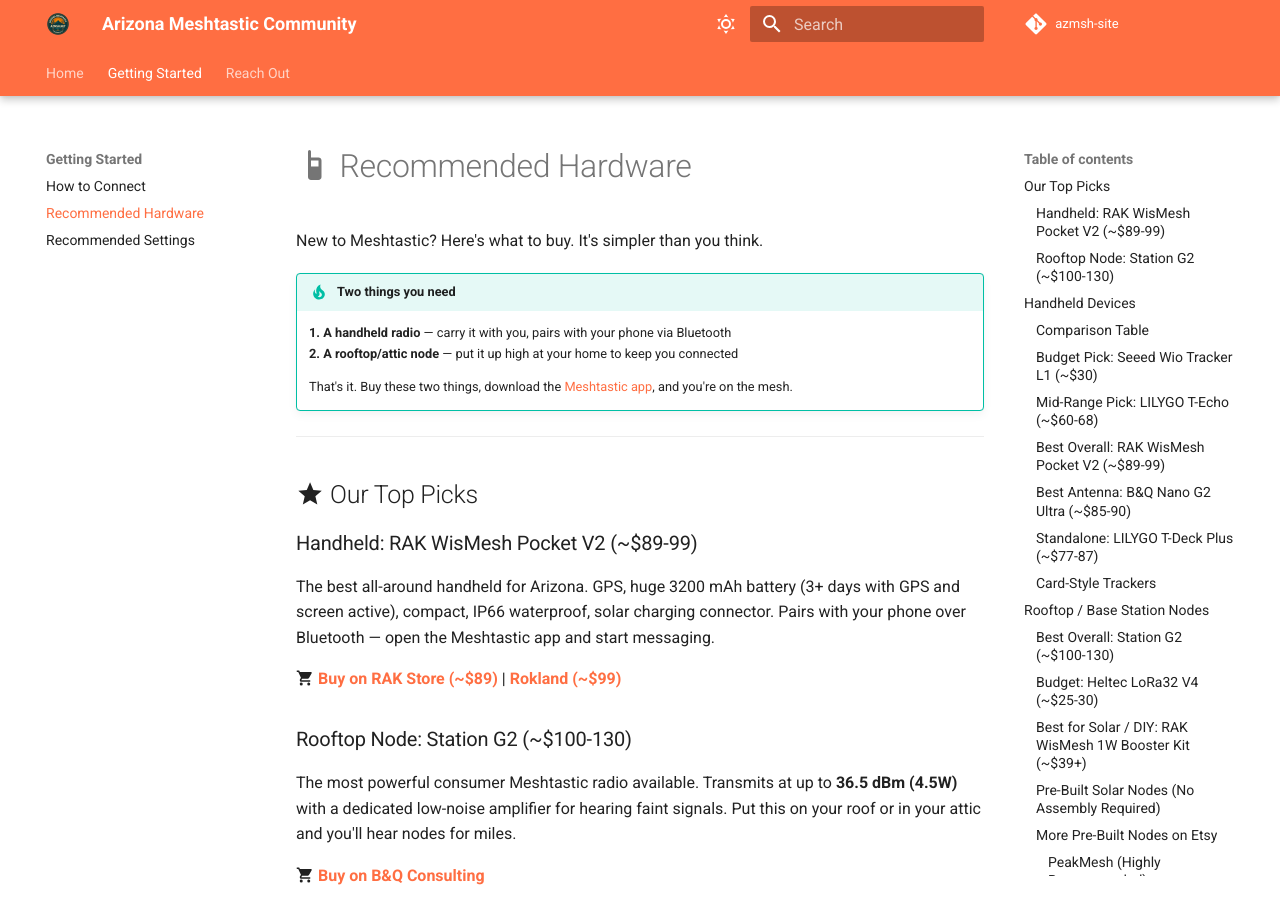
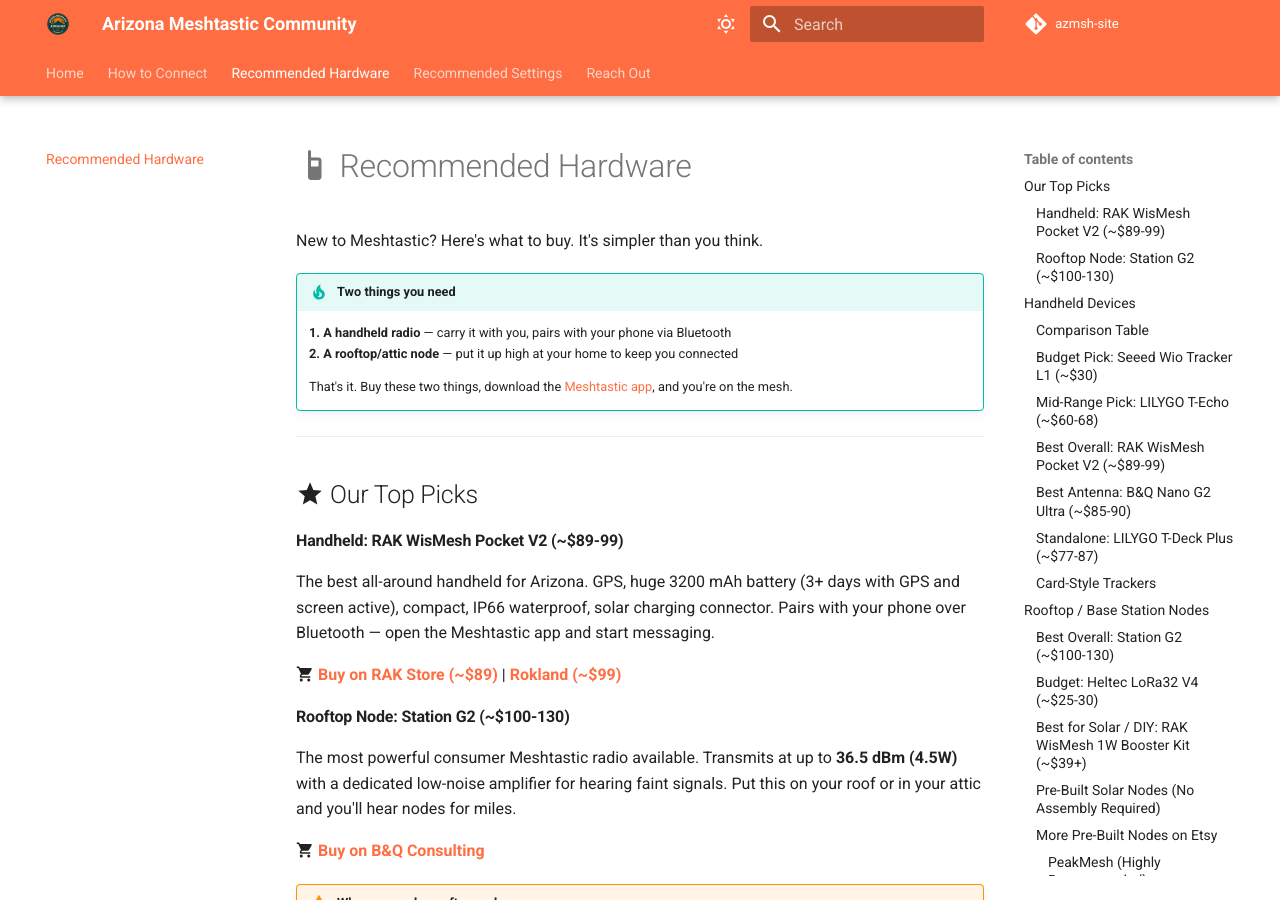
Before and after one commit to ArizonaMeshtasticCommunity/azmsh-site, an MkDocs documentation site: the page built from docs/docs/recommended-hardware.md, in a window 1280 px wide and 900 px high. Built offline with MkDocs 1.6.1 and Material for MkDocs 9.7.7, drawn with Linux system fonts in a browser that asks for light colours; comment, search, counter and statistics services are not loaded.

Commit message:
restructure: flat nav, clean up TOC headings

```diff
--- a/docs/docs/recommended-hardware.md
+++ b/docs/docs/recommended-hardware.md
@@ -16,13 +16,13 @@
 
 ## :material-star: Our Top Picks
 
-### Handheld: RAK WisMesh Pocket V2 (~$89-99)
+#### Handheld: RAK WisMesh Pocket V2 (~$89-99)
 
 The best all-around handheld for Arizona. GPS, huge 3200 mAh battery (3+ days with GPS and screen active), compact, IP66 waterproof, solar charging connector. Pairs with your phone over Bluetooth — open the Meshtastic app and start messaging.
 
 :material-cart: **[Buy on RAK Store (~$89)](https://store.rakwireless.com/products/wismesh-pocket)** | **[Rokland (~$99)](https://store.rokland.com/products/wismesh-pocket)**
 
-### Rooftop Node: Station G2 (~$100-130)
+#### Rooftop Node: Station G2 (~$100-130)
 
 The most powerful consumer Meshtastic radio available. Transmits at up to **36.5 dBm (4.5W)** with a dedicated low-noise amplifier for hearing faint signals. Put this on your roof or in your attic and you'll hear nodes for miles.
 
@@ -37,7 +37,7 @@
 
 These radios pair with your phone over Bluetooth so you can type messages on your phone screen. All use the nRF52840 chip (great battery life, Bluetooth only) unless noted.
 
-### Comparison Table
+#### Comparison Table
 
 | Device | Battery | Est. Battery Life | Screen | Price | Best For |
 |---|---|---|---|---|---|
@@ -69,7 +69,7 @@
 
 ---
 
-### :material-star-outline: Budget Pick: Seeed Wio Tracker L1 (~$30)
+#### :material-star-outline: Budget Pick: Seeed Wio Tracker L1 (~$30)
 
 The best value in Meshtastic right now. For around $30 you get a radio, GPS, screen, and battery — ready to go.
 
@@ -83,7 +83,7 @@
 
 ---
 
-### :material-star-half-full: Mid-Range Pick: LILYGO T-Echo (~$60-68)
+#### :material-star-half-full: Mid-Range Pick: LILYGO T-Echo (~$60-68)
 
 A proven community favorite. The e-ink display (like a Kindle) is perfectly readable in direct Arizona sunlight and barely uses any battery. One of the longest-lasting handhelds available.
 
@@ -98,7 +98,7 @@
 
 ---
 
-### :material-trophy: Best Overall: RAK WisMesh Pocket V2 (~$89-99)
+#### :material-trophy: Best Overall: RAK WisMesh Pocket V2 (~$89-99)
 
 The gold standard grab-and-go handheld. Comes ready to use out of the box — no flashing, no tinkering. Big battery, IP66 waterproof, solar connector, and modular expansion slots.
 
@@ -111,7 +111,7 @@
 
 ---
 
-### :material-signal-variant: Best Antenna: B&Q Nano G2 Ultra (~$85-90)
+#### :material-signal-variant: Best Antenna: B&Q Nano G2 Ultra (~$85-90)
 
 If you care about the best possible signal from a handheld, this is it. The Nano G2 Ultra has a custom wideband antenna (815-940 MHz) engineered specifically for body-proximity use — most antennas lose performance near your body, this one doesn't. No screen — use it with your phone app.
 
@@ -123,7 +123,7 @@
 
 ---
 
-### :material-keyboard: Standalone: LILYGO T-Deck Plus (~$77-87)
+#### :material-keyboard: Standalone: LILYGO T-Deck Plus (~$77-87)
 
 Want to leave your phone in your pocket? The T-Deck Plus has a full physical keyboard, trackball, 2.8" touchscreen, GPS, WiFi, and Bluetooth. Think of it as a tiny standalone messenger. Uses the ESP32-S3 chip (has WiFi but shorter battery life).
 
@@ -136,7 +136,7 @@
 
 ---
 
-### :material-map-marker: Card-Style Trackers
+#### :material-map-marker: Card-Style Trackers
 
 Credit-card-sized GPS trackers with no screen or buttons — toss one in a backpack, clip it to a pet collar, or leave it in a vehicle. They report location to the mesh automatically.
 
@@ -172,7 +172,7 @@
 
 ---
 
-### :material-trophy: Best Overall: Station G2 (~$100-130)
+#### :material-trophy: Best Overall: Station G2 (~$100-130)
 
 The community favorite for serious coverage. Transmits at up to **36.5 dBm (4.5W)** with a dedicated low-noise amplifier for ~4 dB better receive sensitivity than standard radios. This is the node you put on your roof to anchor coverage for your whole neighborhood.
 
@@ -191,7 +191,7 @@
 
 ---
 
-### :material-star: Budget: Heltec LoRa32 V4 (~$25-30)
+#### :material-star: Budget: Heltec LoRa32 V4 (~$25-30)
 
 The cheapest way to get a rooftop node running. Has WiFi for MQTT (internet bridge). Higher TX power than most budget boards at **28 dBm**.
 
@@ -207,7 +207,7 @@
 
 ---
 
-### :material-star-half-full: Best for Solar / DIY: RAK WisMesh 1W Booster Kit (~$39+)
+#### :material-star-half-full: Best for Solar / DIY: RAK WisMesh 1W Booster Kit (~$39+)
 
 Pairs the ultra-efficient nRF52840 chip with a **1W (30 dBm) power amplifier**. The low power draw means a small solar panel can keep it running 24/7. The kit itself is only ~$39 — add an enclosure, antenna, solar panel, and battery for a complete build (~$100-150 total).
 
@@ -222,7 +222,7 @@
 
 ---
 
-### :material-package-variant-closed: Pre-Built Solar Nodes (No Assembly Required)
+#### :material-package-variant-closed: Pre-Built Solar Nodes (No Assembly Required)
 
 Don't want to build anything? These come fully assembled. Mount them, configure Meshtastic settings, done.
 
@@ -244,11 +244,11 @@
 
 ---
 
-### :material-store: More Pre-Built Nodes on Etsy
+#### :material-store: More Pre-Built Nodes on Etsy
 
 The Meshtastic community on Etsy has grown significantly. These are small-batch builders who assemble, test, and ship ready-to-deploy nodes — great if you don't want to source parts and build your own.
 
-#### PeakMesh (Highly Recommended)
+##### PeakMesh (Highly Recommended)
 
 PeakMesh is a standout Etsy seller with consistently excellent reviews (4.8+ stars) and proven durability — customers have reported nodes surviving midwest winters, monsoon-level rain, and highway speeds. All nodes use RAK Wireless modules (nRF52840) with ALFA antennas and come fully assembled with the latest firmware.
 
@@ -262,7 +262,7 @@
 
 :material-cart: [Browse all PeakMesh products](https://www.etsy.com/shop/PeakMesh)
 
-#### Other Notable Etsy Finds
+##### Other Notable Etsy Finds
 
 | Product | What You Get | Price | Link |
 |---|---|---|---|
@@ -279,7 +279,7 @@
 
 Your antenna has the single biggest impact on range — more than the radio itself.
 
-### Which Type?
+#### Which Type?
 
 | Type | What It Does | When to Use It |
 |---|---|---|
@@ -288,7 +288,7 @@
 
 For most Arizona rooftop nodes, an **omnidirectional fiberglass antenna** is the right choice. **A 5-6 dBi omni is the sweet spot** for residential/suburban deployments.
 
-### Recommended Antennas
+#### Recommended Antennas
 
 | Antenna | Gain | Price | Best For | Link |
 |---|---|---|---|---|
@@ -337,7 +337,7 @@
 
 ---
 
-### Additional Resources
+#### Additional Resources
 
 - [Official Meshtastic Hardware List](https://meshtastic.org/docs/hardware/devices/)
 - [Meshtastic Getting Started Guide](https://meshtastic.org/docs/getting-started/)
--- a/mkdocs.yml
+++ b/mkdocs.yml
@@ -34,10 +34,9 @@
 
 nav:
   - Home: index.md
-  - Getting Started:
-    - How to Connect: docs/connect.md
-    - Recommended Hardware: docs/recommended-hardware.md
-    - Recommended Settings: docs/recommended_configuration_settings.md
+  - How to Connect: docs/connect.md
+  - Recommended Hardware: docs/recommended-hardware.md
+  - Recommended Settings: docs/recommended_configuration_settings.md
   - Reach Out: reach_out.md
 
 plugins:
```
